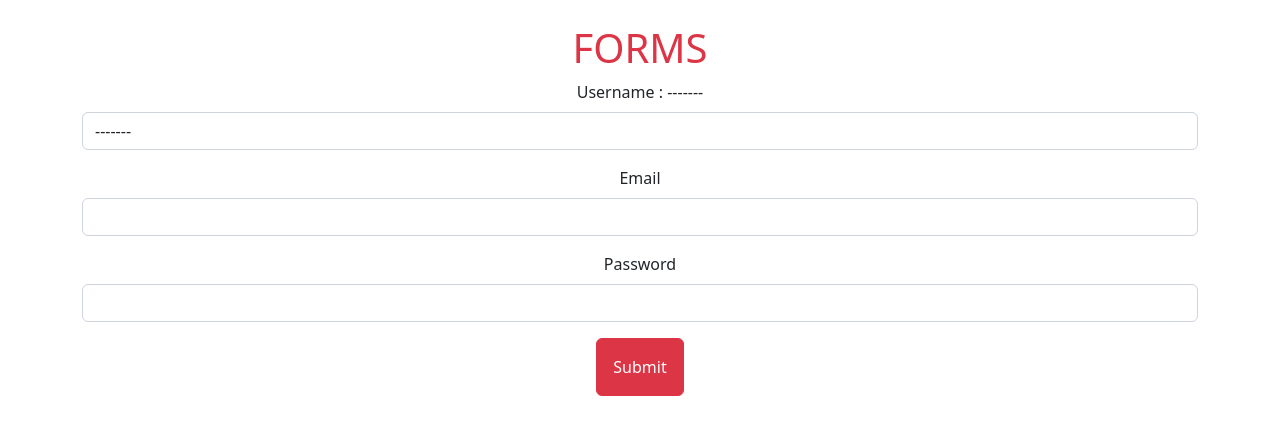
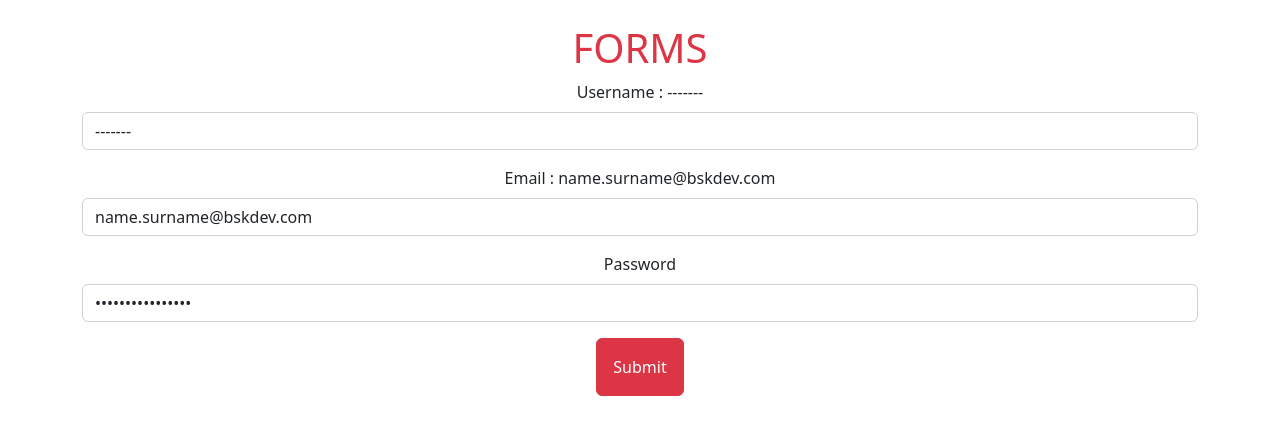
Before and after one commit to Bskasan/React_Practises, a React (Create React App) app in the folder rc_06_forms_otherevents/: page / in a window 1280 px wide. Shown: the top 434 px of the page. Built offline with nearby package versions, Linux system fonts and the light colour scheme.

Commit message:
setPassword and setEmail added

```diff
--- a/rc_06_forms_otherevents/src/components/1-forms/Form.jsx
+++ b/rc_06_forms_otherevents/src/components/1-forms/Form.jsx
@@ -2,8 +2,8 @@ import React, { useState } from "react";
 
 const Form = () => {
   const [username, setUsername] = useState("-------");
-  const [email, setEmail] = useState("");
-  const [password, setPassword] = useState("");
+  const [email, setEmail] = useState("name.surname@bskdev.com");
+  const [password, setPassword] = useState("****************");
 
   const handleUsername = (e) => {
     setUsername(e.target.value);
@@ -27,20 +27,27 @@ const Form = () => {
         </div>
         <div className="mb-3">
           <label htmlFor="email" className="form-label">
-            Email
+            Email : <span>{email}</span>
           </label>
           <input
             type="email"
             className="form-control"
             id="email"
-            aria-describedby="emailHelp"
+            onChange={(e) => setEmail(e.target.value)}
+            value={email}
           />
         </div>
         <div className="mb-3">
           <label htmlFor="password" className="form-label">
             Password
           </label>
-          <input type="password" className="form-control" id="password" />
+          <input
+            type="password"
+            className="form-control"
+            id="password"
+            onChange={(e) => setPassword(e.target.value)}
+            value={password}
+          />
         </div>
 
         <button type="submit" className="btn btn-danger p-3">
```
